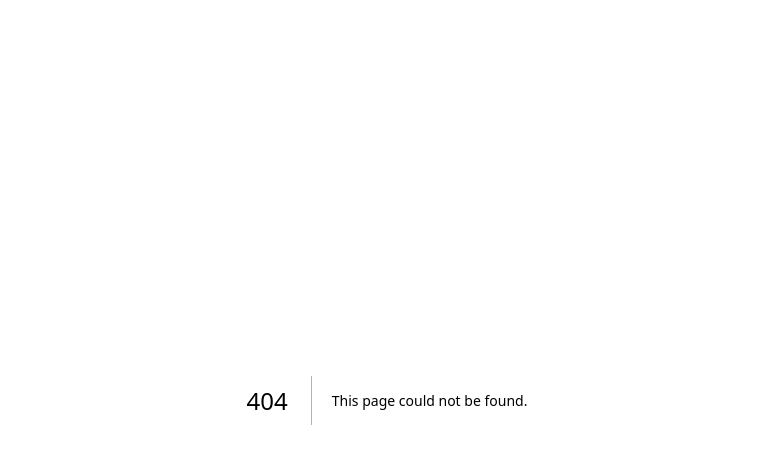
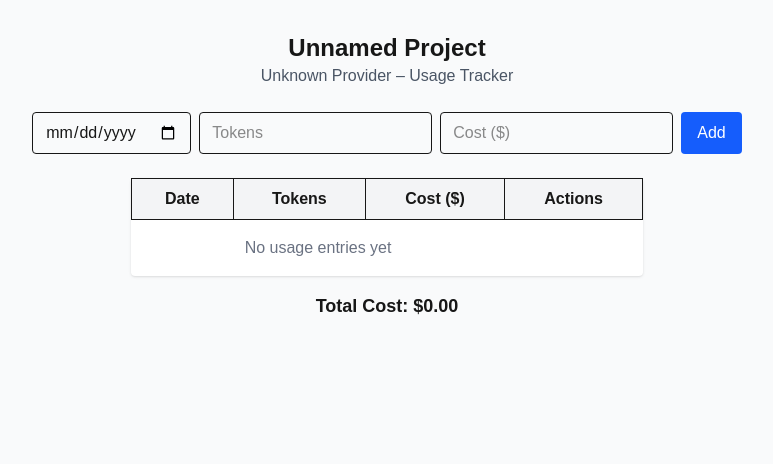
Before and after one commit to Harry25791/spend-guard, a Next.js app: page /projects/1 in a window 1280 px wide. Before the commit this address had no page. Shown: the top 464 px of the page, without its empty margins (253-1026 px from the left). Built offline with nearby package versions, Linux system fonts and the light colour scheme.

Commit message:
feat: add delete + clear all functionality for projects and usage entries

```diff
--- a/src/app/page.tsx
+++ b/src/app/page.tsx
@@ -1,11 +1,31 @@
 "use client";
 
-import { useState } from "react";
+import { useState, useEffect } from "react";
+import Link from "next/link";
+
+interface Project {
+  id: number;
+  name: string;
+  provider: string;
+}
 
 export default function Home() {
-  const [projects, setProjects] = useState<{ id: number; name: string; provider: string }[]>([]);
+  const [projects, setProjects] = useState<Project[]>([]);
   const [name, setName] = useState("");
   const [provider, setProvider] = useState("");
+
+  // Load projects from localStorage
+  useEffect(() => {
+    const stored = localStorage.getItem("projects");
+    if (stored) {
+      setProjects(JSON.parse(stored));
+    }
+  }, []);
+
+  // Save projects to localStorage whenever they change
+  useEffect(() => {
+    localStorage.setItem("projects", JSON.stringify(projects));
+  }, [projects]);
 
   const addProject = (e: React.FormEvent) => {
     e.preventDefault();
@@ -15,11 +35,38 @@ export default function Home() {
     setProvider("");
   };
 
+  const deleteProject = (id: number) => {
+    // Remove from projects list
+    setProjects(projects.filter((p) => p.id !== id));
+
+    // Remove its usage entries from localStorage
+    localStorage.removeItem(`entries-${id}`);
+  };
+
+  const clearAllProjects = () => {
+    if (window.confirm("Are you sure you want to clear all projects?")) {
+      // Clear all projects
+      setProjects([]);
+
+      // Also clear all usage entries tied to projects
+      Object.keys(localStorage).forEach((key) => {
+        if (key.startsWith("entries-")) {
+          localStorage.removeItem(key);
+        }
+      });
+
+      // Clear stored projects list
+      localStorage.removeItem("projects");
+    }
+  };
+
+
+
   return (
     <main className="flex min-h-screen flex-col items-center p-8 bg-gray-50">
       {/* Navbar */}
       <nav className="w-full flex justify-between items-center border-b pb-4 mb-8">
-        <h1 className="text-2xl font-bold">Spend Guard 🛡️</h1>
+        <h1 className="text-2xl font-bold">Spend Guard</h1>
         <span className="text-sm text-gray-500">v0.1 MVP</span>
       </nav>
 
@@ -50,25 +97,52 @@ export default function Home() {
           <tr className="bg-gray-100">
             <th className="border px-4 py-2 text-left">Project</th>
             <th className="border px-4 py-2 text-left">Provider</th>
+            <th className="border px-4 py-2 text-center">Actions</th>
           </tr>
         </thead>
         <tbody>
           {projects.length === 0 ? (
             <tr>
               <td colSpan={2} className="text-center py-4 text-gray-500">
-                No projects yet. Add one above 👆
+                No projects yet. Add one above
               </td>
             </tr>
           ) : (
             projects.map((p) => (
               <tr key={p.id}>
-                <td className="border px-4 py-2">{p.name}</td>
+                <td className="border px-4 py-2">
+                  <Link
+                    href={`/projects/${p.id}?name=${encodeURIComponent(p.name)}&provider=${encodeURIComponent(p.provider)}`}
+                    className="text-blue-600 underline"
+                  >
+                    {p.name}
+                  </Link>
+                </td>
                 <td className="border px-4 py-2">{p.provider}</td>
+                <td className="border px-4 py-2 text-center">
+                  <button
+                    onClick={() => deleteProject(p.id)}
+                    className="bg-red-500 text-white px-3 py-1 rounded hover:bg-red-600"
+                  >
+                    Delete
+                  </button>
+                </td>
               </tr>
             ))
+
           )}
         </tbody>
       </table>
+      {/* Clear All Projects */}
+      {projects.length > 0 && (
+        <button
+          onClick={clearAllProjects}
+          className="mt-6 bg-red-600 text-white px-4 py-2 rounded hover:bg-red-700"
+        >
+          Clear All Projects
+        </button>
+      )}
+
     </main>
   );
 }
--- /dev/null
+++ b/src/app/projects/[id]/page.tsx
@@ -0,0 +1,156 @@
+"use client";
+
+import { useState, useEffect } from "react";
+import { useParams, useSearchParams } from "next/navigation";
+
+interface UsageEntry {
+  id: number;
+  date: string;
+  tokens: number;
+  cost: number;
+}
+
+export default function ProjectDetail() {
+  const params = useParams();
+  const projectId = params?.id;
+  const searchParams = useSearchParams();
+  const name = searchParams.get("name") ?? "Unnamed Project";
+  const provider = searchParams.get("provider") ?? "Unknown Provider";
+
+  const [entries, setEntries] = useState<UsageEntry[]>([]);
+  const [date, setDate] = useState("");
+  const [tokens, setTokens] = useState("");
+  const [cost, setCost] = useState("");
+
+  // Load entries from localStorage
+  useEffect(() => {
+    if (!projectId) return;
+    const stored = localStorage.getItem(`entries-${projectId}`);
+    if (stored) {
+      setEntries(JSON.parse(stored));
+    }
+  }, [projectId]);
+
+  // Save entries whenever they change
+  useEffect(() => {
+    if (!projectId) return;
+    localStorage.setItem(`entries-${projectId}`, JSON.stringify(entries));
+  }, [entries, projectId]);
+
+  const addEntry = (e: React.FormEvent) => {
+    e.preventDefault();
+    if (!date || !tokens || !cost) return;
+    setEntries([
+      ...entries,
+      { id: Date.now(), date, tokens: Number(tokens), cost: Number(cost) },
+    ]);
+    setDate("");
+    setTokens("");
+    setCost("");
+  };
+
+  const totalCost = entries.reduce((sum, e) => sum + e.cost, 0);
+
+  const deleteEntry = (id: number) => {
+    setEntries(entries.filter((e) => e.id !== id));
+  };
+
+  const clearAllEntries = () => {
+    if (window.confirm("Are you sure you want to clear all entries?")) {
+      setEntries([]);
+    }
+  };
+
+
+
+  return (
+    <main className="flex min-h-screen flex-col items-center p-8 bg-gray-50">
+      <h1 className="text-2xl font-bold">{name}</h1>
+      <p className="text-gray-600 mb-6">{provider} – Usage Tracker</p>
+
+      {/* Add Usage Form */}
+      <form onSubmit={addEntry} className="flex gap-2 mb-6">
+        <input
+          type="date"
+          value={date}
+          onChange={(e) => setDate(e.target.value)}
+          className="border rounded px-3 py-2"
+        />
+        <input
+          type="number"
+          placeholder="Tokens"
+          value={tokens}
+          onChange={(e) => setTokens(e.target.value)}
+          className="border rounded px-3 py-2"
+        />
+        <input
+          type="number"
+          step="0.01"
+          placeholder="Cost ($)"
+          value={cost}
+          onChange={(e) => setCost(e.target.value)}
+          className="border rounded px-3 py-2"
+        />
+        <button
+          type="submit"
+          className="bg-blue-600 text-white px-4 py-2 rounded"
+        >
+          Add
+        </button>
+      </form>
+
+      {/* Usage Table */}
+      <table className="border-collapse w-full max-w-lg bg-white shadow rounded">
+        <thead>
+          <tr className="bg-gray-100">
+            <th className="border px-4 py-2">Date</th>
+            <th className="border px-4 py-2">Tokens</th>
+            <th className="border px-4 py-2">Cost ($)</th>
+            <th className="border px-4 py-2 text-center">Actions</th>
+          </tr>
+        </thead>
+        <tbody>
+          {entries.length === 0 ? (
+            <tr>
+              <td colSpan={3} className="text-center py-4 text-gray-500">
+                No usage entries yet
+              </td>
+            </tr>
+          ) : (
+            entries.map((e) => (
+              <tr key={e.id}>
+                <td className="border px-4 py-2">{e.date}</td>
+                <td className="border px-4 py-2">{e.tokens}</td>
+                <td className="border px-4 py-2">${e.cost.toFixed(2)}</td>
+                <td className="border px-4 py-2 text-center">
+                    <button
+                        onClick={() => deleteEntry(e.id)}
+                        className="bg-red-500 text-white px-3 py-1 rounded hover:bg-red-600"
+                    >
+                        Delete
+                    </button>
+                </td>
+              </tr>
+            ))
+          )}
+        </tbody>
+      </table>
+
+      {/* Clear All Entries */}
+      {entries.length > 0 && (
+      <button
+          onClick={clearAllEntries}
+          className="mt-4 bg-red-600 text-white px-4 py-2 rounded hover:bg-red-700"
+      >
+          Clear All Entries
+      </button>
+      )}
+
+
+      {/* Total */}
+      <p className="mt-4 text-lg font-semibold">
+        Total Cost: ${totalCost.toFixed(2)}
+      </p>
+    </main>
+  );
+}
```
